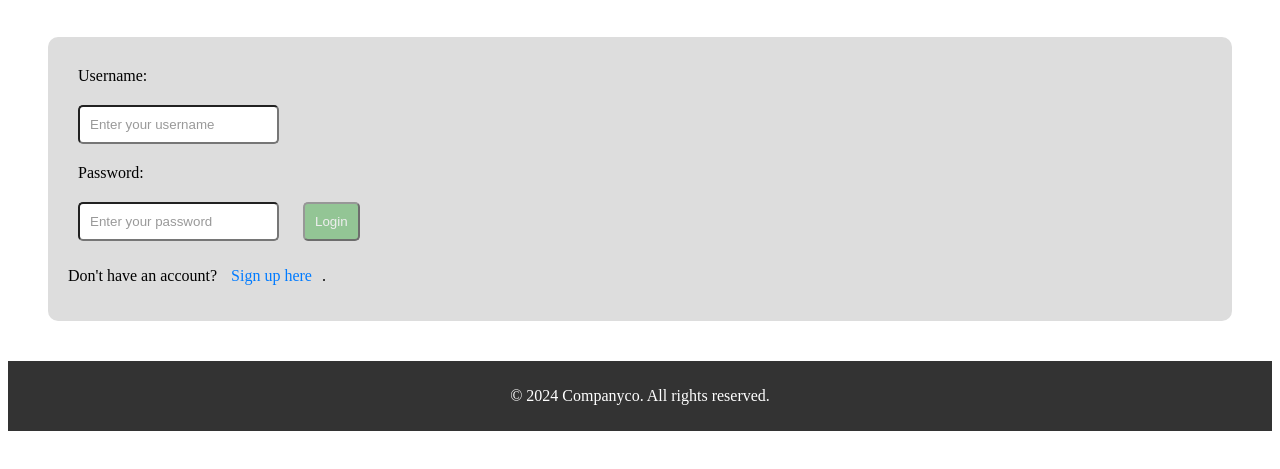
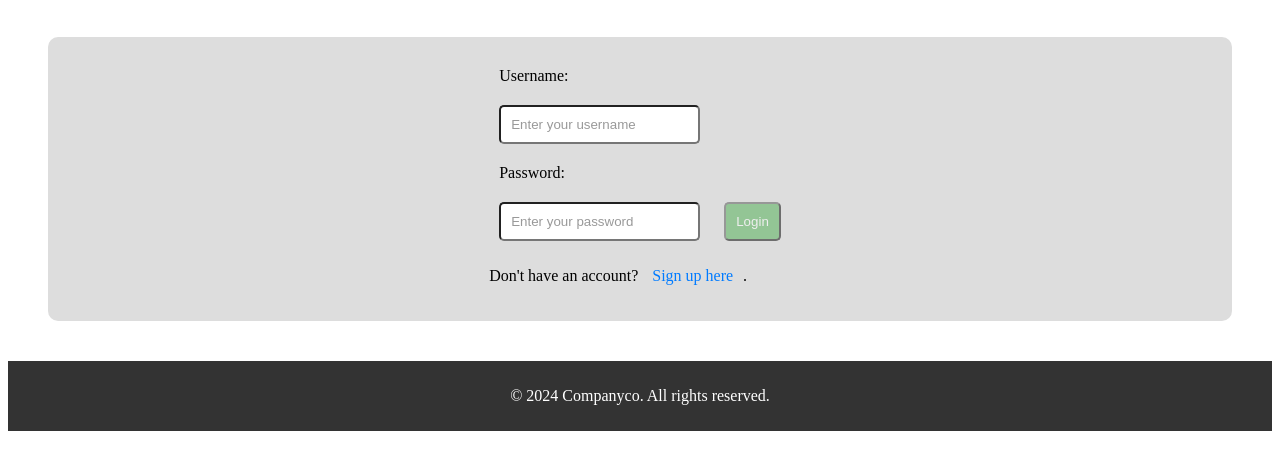
Before and after one commit to mattroxas/ENSF381Assignment2, a plain HTML site: page login.html in a window 1280 px wide. Shown: the part 205-674 px from the top of the page. Drawn offline with Linux system fonts and the light colour scheme.

Commit message:
Fixed minor errors in login.html section of styles.csss file

```diff
--- a/styles.css
+++ b/styles.css
@@ -140,6 +140,7 @@ main {
 }
 
 .contact-method ul li a {
+    text-decoration: none;
     color: #000;
 }
 
@@ -149,10 +150,13 @@ main {
 
 /* login.html */
 .login-form {
+    display: flex;
     background-color: #ddd;
     padding: 20px;
     margin: 20px;
     border-radius: 10px;
+    flex-direction: column;
+    align-items: center;
 }
 
 .login-form label {
```
